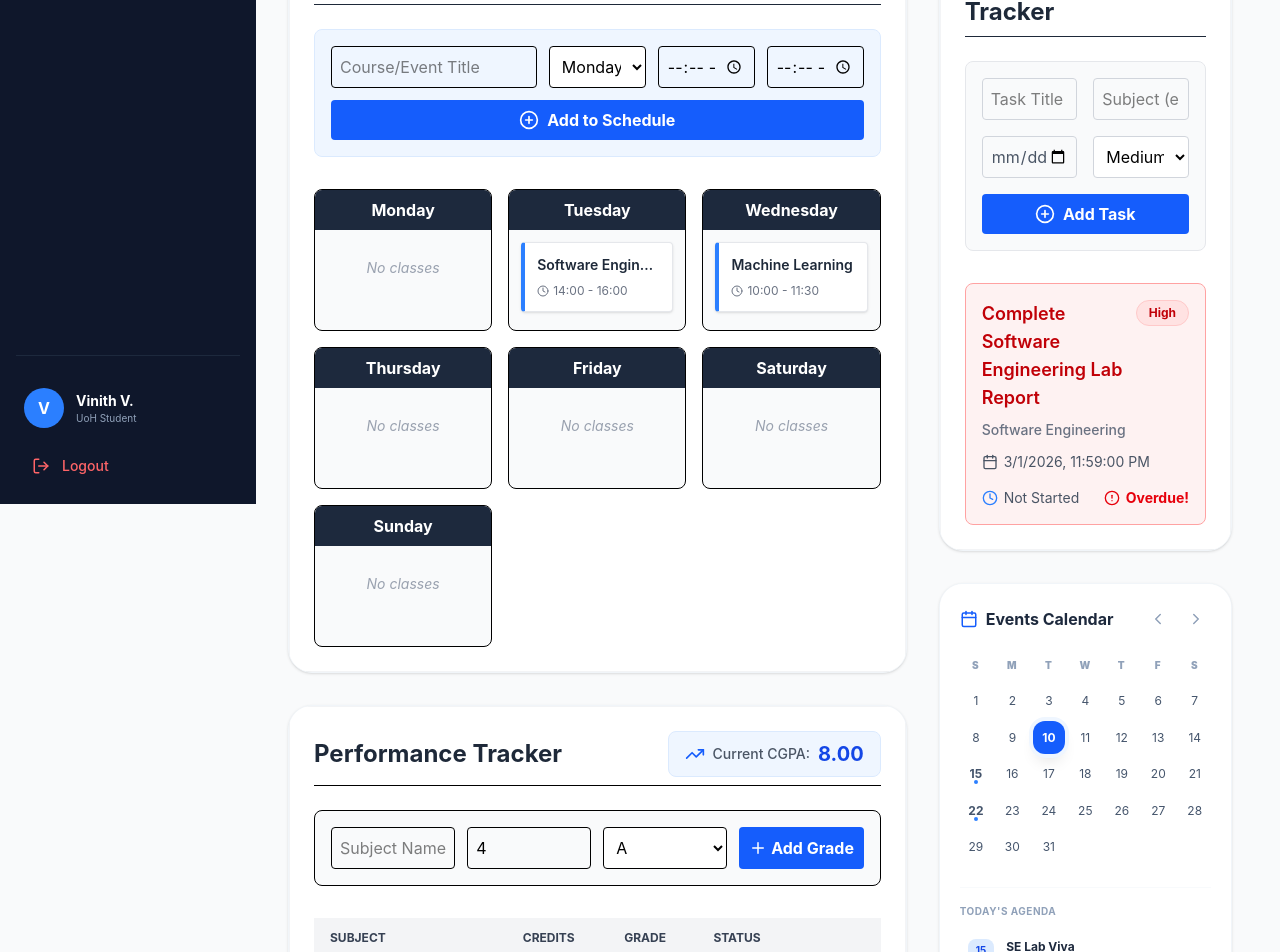
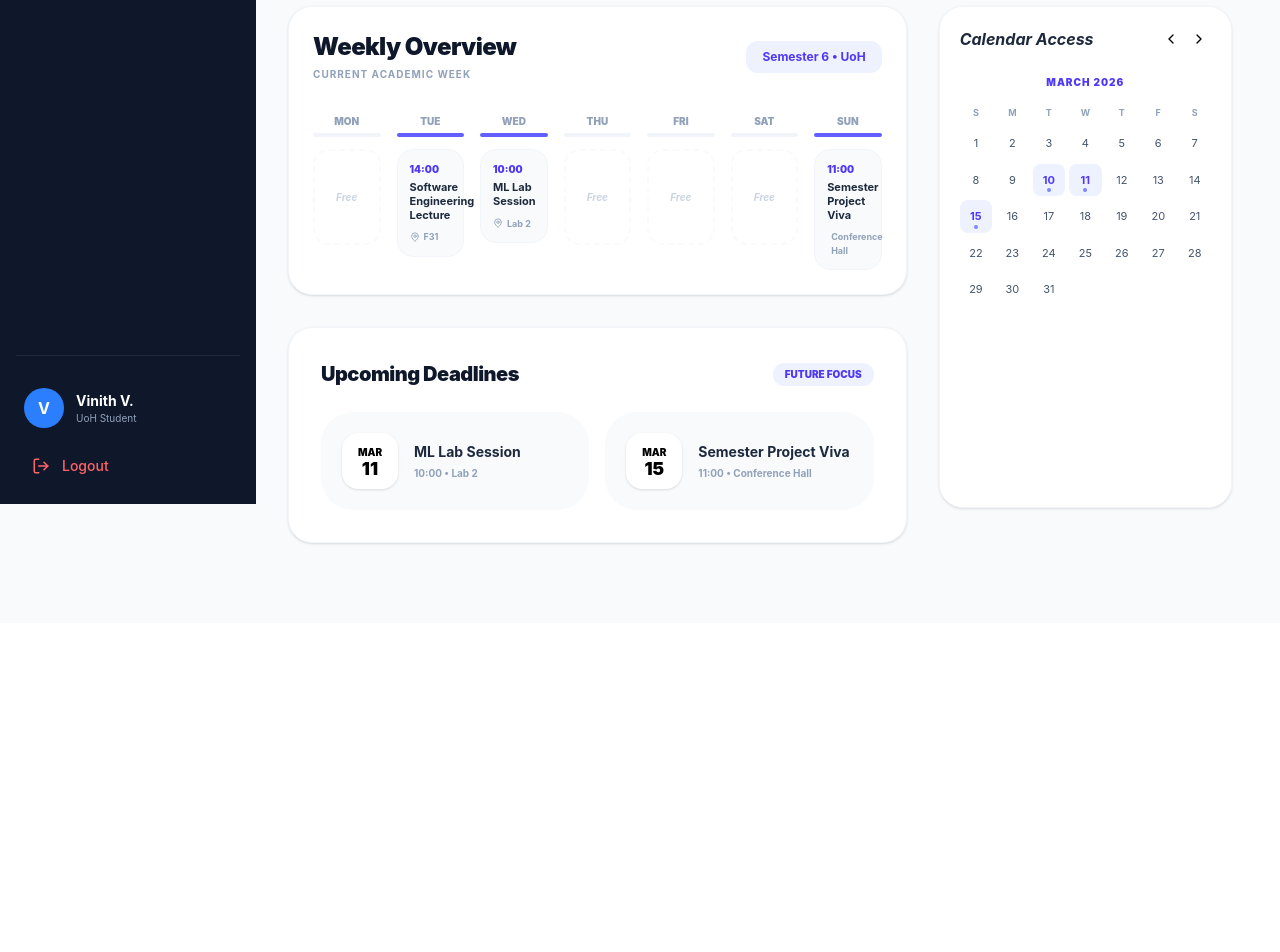
Before and after one commit to vaddepallyvinith/Software_Engineering, a React (Vite) app in the folder CampusKernal_SELab_Project/Code/Frontend/campus-kernel-client/: page / in a window 1280 px wide. Shown: the part 296-1248 px from the top of the page. After the commit the page ends 919 px from the top, so only its background shows below. Built offline with nearby package versions, Linux system fonts and the light colour scheme.

Commit message:
Sprints.pdf is added

```diff
--- a/CampusKernal_SELab_Project/Code/Frontend/campus-kernel-client/src/components/me-space/EventsCalendar.jsx
+++ b/CampusKernal_SELab_Project/Code/Frontend/campus-kernel-client/src/components/me-space/EventsCalendar.jsx
@@ -1,88 +1,88 @@
 import React, { useState } from 'react';
-import { ChevronLeft, ChevronRight, Calendar as CalIcon, MapPin, Clock } from 'lucide-react';
+import { ChevronLeft, ChevronRight, Plus, X, Trash2 } from 'lucide-react';
 
-export default function EventsCalendar() {
-  // Logic for the date grid
-  const [currentDay] = useState(10); // Simulating today is March 10th
-  const days = Array.from({ length: 31 }, (_, i) => i + 1);
+export default function EventsCalendar({ events, setEvents }) {
+  const [viewDate, setViewDate] = useState(new Date());
+  const [selectedDay, setSelectedDay] = useState(null);
+  const [isModalOpen, setIsModalOpen] = useState(false);
+  const [form, setForm] = useState({ title: '', time: '', room: '' });
 
-  // Prototype Events (Sub-Module 1.1)
-  const academicEvents = [
-    { id: 1, day: 15, title: 'SE Lab Viva', time: '14:00', room: 'Lab 4' },
-    { id: 2, day: 22, title: 'Unity March Meet', time: '09:00', room: 'Main Gate' },
-  ];
+  const daysInMonth = new Date(viewDate.getFullYear(), viewDate.getMonth() + 1, 0).getDate();
+  const firstDay = new Date(viewDate.getFullYear(), viewDate.getMonth(), 1).getDay();
+
+  const formatDateKey = (day) => {
+    const d = new Date(viewDate.getFullYear(), viewDate.getMonth(), day);
+    return d.toISOString().split('T')[0];
+  };
+
+  const handleSave = (e) => {
+    e.preventDefault();
+    const dateKey = formatDateKey(selectedDay);
+    setEvents([...events, { id: Date.now(), date: dateKey, ...form }]);
+    setIsModalOpen(false);
+    setForm({ title: '', time: '', room: '' });
+  };
 
   return (
-    <div className="p-5 bg-white h-full flex flex-col">
-      {/* 1. Header with Navigation */}
-      <div className="flex items-center justify-between mb-6">
-        <h3 className="font-bold text-slate-800 flex items-center gap-2">
-          <CalIcon size={18} className="text-blue-600" />
-          Events Calendar
-        </h3>
-        <div className="flex gap-2">
-          <button className="p-1.5 hover:bg-slate-100 rounded-lg text-slate-400 transition-all active:scale-95">
-            <ChevronLeft size={18} />
-          </button>
-          <button className="p-1.5 hover:bg-slate-100 rounded-lg text-slate-400 transition-all active:scale-95">
-            <ChevronRight size={18} />
-          </button>
+    <div className="p-5 relative min-h-[500px] flex flex-col bg-white">
+      <div className="flex justify-between items-center mb-6">
+        <h3 className="font-bold text-slate-800 italic">Calendar Access</h3>
+        <div className="flex gap-1">
+          <button onClick={() => setViewDate(new Date(viewDate.getFullYear(), viewDate.getMonth() - 1))} className="p-1 hover:bg-slate-100 rounded"><ChevronLeft size={16}/></button>
+          <button onClick={() => setViewDate(new Date(viewDate.getFullYear(), viewDate.getMonth() + 1))} className="p-1 hover:bg-slate-100 rounded"><ChevronRight size={16}/></button>
         </div>
       </div>
 
-      {/* 2. Days of the Week Header */}
-      <div className="grid grid-cols-7 gap-1 text-[10px] font-black text-slate-400 text-center uppercase tracking-widest mb-3">
-        <span>S</span><span>M</span><span>T</span><span>W</span><span>T</span><span>F</span><span>S</span>
+      <p className="text-center font-black text-indigo-600 text-[10px] uppercase mb-4 tracking-widest">
+        {viewDate.toLocaleString('default', { month: 'long' })} {viewDate.getFullYear()}
+      </p>
+
+      <div className="grid grid-cols-7 gap-1 text-[9px] font-bold text-slate-400 text-center mb-2 uppercase">
+        {['S','M','T','W','T','F','S'].map(d => <span key={d}>{d}</span>)}
       </div>
 
-      {/* 3. Modern Date Grid */}
-
-      <div className="grid grid-cols-7 gap-1 mb-6">
-        {days.map((d) => {
-          const isToday = d === currentDay;
-          const hasEvent = academicEvents.some(e => e.day === d);
-
+      <div className="grid grid-cols-7 gap-1">
+        {Array(firstDay).fill(0).map((_, i) => <div key={i} />)}
+        {Array.from({ length: daysInMonth }, (_, i) => i + 1).map(d => {
+          const key = formatDateKey(d);
+          const hasEvent = events.some(e => e.date === key);
           return (
-            <div
+            <button
               key={d}
-              className={`aspect-square flex flex-col items-center justify-center text-xs rounded-xl cursor-pointer transition-all relative
-                ${isToday ? 'bg-blue-600 text-white font-bold shadow-lg ring-4 ring-blue-50' : 'hover:bg-blue-50 text-slate-600'}
-                ${hasEvent && !isToday ? 'text-blue-600 font-bold' : ''}
-              `}
+              onClick={() => { setSelectedDay(d); setIsModalOpen(true); }}
+              className={`aspect-square text-[11px] rounded-lg flex items-center justify-center relative transition-all ${hasEvent ? 'bg-indigo-50 text-indigo-600 font-bold' : 'hover:bg-slate-50 text-slate-600'}`}
             >
               {d}
-              {hasEvent && (
-                <div className={`w-1 h-1 rounded-full absolute bottom-1.5 ${isToday ? 'bg-white' : 'bg-blue-500'}`}></div>
-              )}
-            </div>
+              {hasEvent && <span className="absolute bottom-1 w-1 h-1 bg-indigo-400 rounded-full"></span>}
+            </button>
           );
         })}
       </div>
 
-      {/* 4. Upcoming Agenda Section */}
-      <div className="mt-auto pt-4 border-t border-slate-50">
-        <p className="text-[10px] font-bold text-slate-400 uppercase tracking-wider mb-3">Today's Agenda</p>
-        <div className="space-y-3">
-          {academicEvents.filter(e => e.day >= currentDay).slice(0, 2).map(event => (
-            <div key={event.id} className="group cursor-pointer p-2 rounded-xl hover:bg-slate-50 transition-colors">
-              <div className="flex items-start gap-3">
-                <div className="bg-blue-100 text-blue-700 text-[10px] font-bold px-2 py-1 rounded-lg">
-                  {event.day}
-                </div>
-                <div className="flex-1">
-                  <p className="text-xs font-bold text-slate-800 group-hover:text-blue-600 transition-colors">
-                    {event.title}
-                  </p>
-                  <div className="flex items-center gap-3 mt-1 text-[10px] text-slate-400 font-medium">
-                    <span className="flex items-center gap-1"><Clock size={10} /> {event.time}</span>
-                    <span className="flex items-center gap-1"><MapPin size={10} /> {event.room}</span>
-                  </div>
-                </div>
-              </div>
+      {isModalOpen && (
+        <div className="absolute inset-0 bg-white/98 z-20 p-6 flex flex-col animate-in slide-in-from-right-4 duration-300">
+          <div className="flex justify-between items-center mb-6">
+            <h4 className="text-xs font-black uppercase text-slate-400">Manage: {selectedDay} {viewDate.toLocaleString('default', { month: 'short' })}</h4>
+            <button onClick={() => setIsModalOpen(false)}><X size={18} /></button>
+          </div>
+          <form onSubmit={handleSave} className="space-y-3 mb-6">
+            <input type="text" placeholder="Event Title" required value={form.title} onChange={e => setForm({...form, title: e.target.value})} className="w-full p-2.5 bg-slate-50 rounded-xl text-xs outline-none focus:ring-1 ring-indigo-500" />
+            <div className="flex gap-2">
+              <input type="time" required value={form.time} onChange={e => setForm({...form, time: e.target.value})} className="flex-1 p-2.5 bg-slate-50 rounded-xl text-xs" />
+              <input type="text" placeholder="Room" value={form.room} onChange={e => setForm({...form, room: e.target.value})} className="flex-1 p-2.5 bg-slate-50 rounded-xl text-xs" />
             </div>
-          ))}
+            <button type="submit" className="w-full py-3 bg-indigo-600 text-white rounded-xl text-xs font-bold shadow-lg shadow-indigo-100">Add Academic Event</button>
+          </form>
+          <div className="flex-1 overflow-y-auto space-y-2">
+             {events.filter(e => e.date === formatDateKey(selectedDay)).map(e => (
+               <div key={e.id} className="p-3 bg-slate-50 rounded-xl flex justify-between items-center">
+                  <div className="text-[11px] font-bold text-slate-800">{e.title} <span className="block text-[9px] text-slate-400 font-medium">{e.time}</span></div>
+                  <button onClick={() => setEvents(events.filter(ev => ev.id !== e.id))} className="text-slate-300 hover:text-red-500"><Trash2 size={14}/></button>
+               </div>
+             ))}
+          </div>
         </div>
-      </div>
+      )}
     </div>
   );
 }
--- a/CampusKernal_SELab_Project/Code/Frontend/campus-kernel-client/src/components/me-space/Timetable.jsx
+++ b/CampusKernal_SELab_Project/Code/Frontend/campus-kernel-client/src/components/me-space/Timetable.jsx
@@ -1,107 +1,67 @@
-import { useState } from 'react';
-import { Clock, BookOpen, PlusCircle, AlertTriangle } from 'lucide-react';
+import React from 'react';
+import { Clock, BookOpen, MapPin } from 'lucide-react';
 
-export default function Timetable() {
-  const daysOfWeek = ['Monday', 'Tuesday', 'Wednesday', 'Thursday', 'Friday', 'Saturday','Sunday'];
+export default function Timetable({ academicEvents = [] }) {
+  const daysOfWeek = ['Monday', 'Tuesday', 'Wednesday', 'Thursday', 'Friday', 'Saturday', 'Sunday'];
 
-  // Dummy data for the initial schedule
-  const [events, setEvents] = useState([
-    { id: 1, title: 'Software Engineering Lab', day: 'Tuesday', startTime: '14:00', endTime: '16:00', type: 'Lab' },
-    { id: 2, title: 'Machine Learning', day: 'Wednesday', startTime: '10:00', endTime: '11:30', type: 'Lecture' }
-  ]);
-
-  const [title, setTitle] = useState('');
-  const [day, setDay] = useState('Monday');
-  const [startTime, setStartTime] = useState('');
-  const [endTime, setEndTime] = useState('');
-  const [type, setType] = useState('Lecture');
-  const [conflictError, setConflictError] = useState('');
-
-  // Function to simulate checking for overlapping classes (Constraint)
-  const checkConflict = (newDay, newStart, newEnd) => {
-    return events.some(event => {
-      if (event.day !== newDay) return false;
-      // Simple string comparison for times works with 24h format (e.g., "14:00" > "10:00")
-      return (newStart >= event.startTime && newStart < event.endTime) ||
-             (newEnd > event.startTime && newEnd <= event.endTime) ||
-             (newStart <= event.startTime && newEnd >= event.endTime);
+  // Helper to get the current week's dates
+  const getWeekDates = () => {
+    const now = new Date();
+    const startOfWeek = now.getDate() - now.getDay() + 1;
+    return daysOfWeek.map((day, index) => {
+      const date = new Date(now.setDate(startOfWeek + index));
+      return { day, dateKey: date.toISOString().split('T')[0] };
     });
   };
 
-  const handleAddEvent = (e) => {
-    e.preventDefault();
-    setConflictError('');
-
-    if (checkConflict(day, startTime, endTime)) {
-      setConflictError('Schedule Conflict! You already have a class during this time.');
-      return;
-    }
-
-    const newEvent = {
-      id: Date.now(),
-      title, day, startTime, endTime, type
-    };
-
-    setEvents([...events, newEvent]);
-    setTitle(''); setStartTime(''); setEndTime('');
-  };
+  const weekDays = getWeekDates();
 
   return (
-    <div className="bg-white p-6 rounded-xl shadow-sm border border-gray-100">
-      <h2 className="text-2xl font-bold text-gray-800 mb-6 border-b pb-2">Dynamic Timetable</h2>
+    <div className="p-6 bg-white rounded-3xl">
+      <div className="flex items-center justify-between mb-8">
+        <div>
+          <h2 className="text-2xl font-black text-slate-900 tracking-tight">Weekly Overview</h2>
+          <p className="text-slate-400 text-[10px] font-bold uppercase tracking-widest mt-1">Current Academic Week</p>
+        </div>
+        <div className="bg-indigo-50 text-indigo-600 px-4 py-2 rounded-xl text-xs font-bold">
+          Semester 6 • UoH
+        </div>
+      </div>
 
-      {/* SCHEDULE FORM */}
-      <form onSubmit={handleAddEvent} className="mb-8 bg-blue-50 p-4 rounded-lg border border-blue-100">
-        <div className="grid grid-cols-1 md:grid-cols-5 gap-3 mb-3">
-          <input
-            type="text" placeholder="Course/Event Title" required
-            value={title} onChange={(e) => setTitle(e.target.value)}
-            className="md:col-span-2 p-2 border rounded focus:ring-2 focus:ring-blue-500"
-          />
-          <select value={day} onChange={(e) => setDay(e.target.value)} className="p-2 border rounded focus:ring-2 focus:ring-blue-500 bg-white">
-            {daysOfWeek.map(d => <option key={d} value={d}>{d}</option>)}
-          </select>
-          <input
-            type="time" required value={startTime} onChange={(e) => setStartTime(e.target.value)}
-            className="p-2 border rounded focus:ring-2 focus:ring-blue-500"
-          />
-          <input
-            type="time" required value={endTime} onChange={(e) => setEndTime(e.target.value)}
-            className="p-2 border rounded focus:ring-2 focus:ring-blue-500"
-          />
-        </div>
-
-        {/* Conflict Error Message */}
-        {conflictError && (
-          <div className="flex items-center gap-2 text-red-600 mb-3 text-sm font-bold">
-            <AlertTriangle size={16} /> {conflictError}
-          </div>
-        )}
-
-        <button type="submit" className="w-full bg-blue-600 hover:bg-blue-700 text-white font-bold py-2 px-4 rounded flex items-center justify-center gap-2 transition-colors">
-          <PlusCircle size={20} /> Add to Schedule
-        </button>
-      </form>
-
-      {/* WEEKLY VIEW GRID */}
-
-      <div className="grid grid-cols-1 md:grid-cols-2 lg:grid-cols-3 gap-4">
-        {daysOfWeek.map(d => {
-          const dayEvents = events.filter(e => e.day === d).sort((a, b) => a.startTime.localeCompare(b.startTime));
+      {/* HORIZONTAL WEEKLY SCROLL */}
+      <div className="grid grid-cols-1 md:grid-cols-7 gap-4">
+        {weekDays.map(({ day, dateKey }) => {
+          // Filter events passed from the Calendar/Parent that match this date
+          const dayEvents = academicEvents
+            .filter(e => e.date === dateKey)
+            .sort((a, b) => a.time.localeCompare(b.time));
 
           return (
-            <div key={d} className="border rounded-lg overflow-hidden bg-gray-50">
-              <div className="bg-slate-800 text-white text-center py-2 font-bold">{d}</div>
-              <div className="p-3 flex flex-col gap-2 min-h-[100px]">
+            <div key={day} className="flex flex-col gap-3">
+              <div className="text-center">
+                <p className="text-[10px] font-black text-slate-400 uppercase mb-1">{day.slice(0, 3)}</p>
+                <div className="h-1 w-full bg-slate-100 rounded-full overflow-hidden">
+                  {dayEvents.length > 0 && <div className="h-full bg-indigo-500 w-full"></div>}
+                </div>
+              </div>
+
+              <div className="space-y-3">
                 {dayEvents.length === 0 ? (
-                  <p className="text-gray-400 text-sm text-center italic mt-4">No classes</p>
+                  <div className="h-24 border-2 border-dashed border-slate-50 rounded-2xl flex items-center justify-center">
+                    <span className="text-[10px] text-slate-300 italic font-bold">Free</span>
+                  </div>
                 ) : (
                   dayEvents.map(event => (
-                    <div key={event.id} className="bg-white p-3 rounded border border-gray-200 shadow-sm border-l-4 border-l-blue-500">
-                      <p className="font-semibold text-gray-800 text-sm truncate" title={event.title}>{event.title}</p>
-                      <div className="flex items-center gap-1 text-xs text-gray-500 mt-2">
-                        <Clock size={12} /> {event.startTime} - {event.endTime}
-                      </div>
+                    <div key={event.id} className="bg-slate-50 p-3 rounded-2xl border border-slate-100 hover:border-indigo-200 transition-all group">
+                      <p className="text-[10px] font-black text-indigo-600 mb-1">{event.time}</p>
+                      <p className="text-[11px] font-bold text-slate-800 leading-tight mb-2 group-hover:text-indigo-600">
+                        {event.title}
+                      </p>
+                      {event.room && (
+                        <div className="flex items-center gap-1 text-[9px] text-slate-400 font-bold">
+                          <MapPin size={10} /> {event.room}
+                        </div>
+                      )}
                     </div>
                   ))
                 )}
--- a/CampusKernal_SELab_Project/Code/Frontend/campus-kernel-client/src/pages/MeSpace.jsx
+++ b/CampusKernal_SELab_Project/Code/Frontend/campus-kernel-client/src/pages/MeSpace.jsx
@@ -1,4 +1,5 @@
 import { useState } from 'react';
+import { Calendar as CalIcon, BarChart3, ListTodo, GraduationCap, Clock } from 'lucide-react';
 import TaskList from '../components/me-space/TaskList';
 import Timetable from '../components/me-space/Timetable';
 import PerformanceTracker from '../components/me-space/PerformanceTracker';
@@ -6,17 +7,14 @@ import StatsOverview from '../components/me-space/StatsOverview';
 import EventsCalendar from '../components/me-space/EventsCalendar';
 
 export default function MeSpace() {
-  // Shared state for the prototype logic
-  const [tasks] = useState([
-    { id: 1, title: 'SE Lab Report', deadline: '2026-03-01', status: 'Not Started' },
-    { id: 2, title: 'ML Assignment', deadline: '2026-03-15', status: 'In Progress' },
-    { id: 3, title: 'DBMS Schema', deadline: '2026-03-09', status: 'Completed' }
+  const [activeTab, setActiveTab] = useState('events');
+
+  // SHARED STATE: The source of truth for the entire workspace
+  const [academicEvents, setAcademicEvents] = useState([
+    { id: 1, date: '2026-03-10', title: 'Software Engineering Lecture', time: '14:00', room: 'F31' },
+    { id: 2, date: '2026-03-11', title: 'ML Lab Session', time: '10:00', room: 'Lab 2' },
+    { id: 3, date: '2026-03-15', title: 'Semester Project Viva', time: '11:00', room: 'Conference Hall' }
   ]);
-
-  // Constraint Logic: Calculate overdue tasks for the Stats cards
-  const overdueCount = tasks.filter(t =>
-    new Date(t.deadline) < new Date() && t.status !== 'Completed'
-  ).length;
 
   return (
     <div className="space-y-6 pb-12 pr-4 animate-in fade-in duration-500">
@@ -28,52 +26,76 @@ export default function MeSpace() {
           <p className="text-slate-500 font-medium text-sm">Welcome back, Vinith. Here is your Semester 6 overview.</p>
         </div>
         <div className="flex items-center gap-3 bg-white px-5 py-2.5 rounded-2xl shadow-sm border border-slate-100 text-xs font-bold text-slate-600">
-           <span className="relative flex h-2 w-2">
-             <span className="animate-ping absolute inline-flex h-full w-full rounded-full bg-green-400 opacity-75"></span>
-             <span className="relative inline-flex rounded-full h-2 w-2 bg-green-500"></span>
-           </span>
+           <GraduationCap className="text-indigo-600" size={16} />
            University of Hyderabad • B.Tech CSE
         </div>
       </header>
 
-      {/* 2. STATS OVERVIEW (Top Row) */}
-      <StatsOverview
-        taskCount={tasks.length}
-        overdueCount={overdueCount}
-        cgpa="8.42"
-      />
+      {/* 2. STATS OVERVIEW */}
+      <StatsOverview taskCount={academicEvents.length} overdueCount="2" cgpa="8.42" />
 
-      {/* 3. MAIN DASHBOARD GRID (4 Blocks) */}
+      {/* 3. TAB NAVIGATION */}
+      <div className="flex p-1 bg-slate-100 rounded-2xl w-fit">
+        <button onClick={() => setActiveTab('events')} className={`flex items-center gap-2 px-6 py-2.5 rounded-xl text-xs font-bold transition-all ${activeTab === 'events' ? 'bg-white text-indigo-600 shadow-sm' : 'text-slate-500 hover:text-slate-700'}`}>
+          <CalIcon size={16} /> Events & Timetable
+        </button>
+        <button onClick={() => setActiveTab('performance')} className={`flex items-center gap-2 px-6 py-2.5 rounded-xl text-xs font-bold transition-all ${activeTab === 'performance' ? 'bg-white text-indigo-600 shadow-sm' : 'text-slate-500 hover:text-slate-700'}`}>
+          <BarChart3 size={16} /> Performance
+        </button>
+        <button onClick={() => setActiveTab('tasks')} className={`flex items-center gap-2 px-6 py-2.5 rounded-xl text-xs font-bold transition-all ${activeTab === 'tasks' ? 'bg-white text-indigo-600 shadow-sm' : 'text-slate-500 hover:text-slate-700'}`}>
+          <ListTodo size={16} /> Tasks
+        </button>
+      </div>
+
+      {/* 4. MAIN CONTENT GRID */}
       <div className="grid grid-cols-1 lg:grid-cols-12 gap-8">
 
         {/* --- LEFT COLUMN (8 Units) --- */}
         <div className="lg:col-span-8 space-y-8">
+          {activeTab === 'events' && (
+            <div className="space-y-8 animate-in fade-in slide-in-from-bottom-4 duration-500">
 
-          {/* BLOCK 1: TIMETABLE MANAGER (Sub-Module 1.1) */}
-          <section className="bg-white rounded-3xl shadow-sm border border-slate-100 overflow-hidden hover:shadow-md transition-shadow">
-            <Timetable />
-          </section>
+              {/* BLOCK 1: WEEKLY STREAM (Timetable) */}
+              <section className="bg-white rounded-3xl shadow-sm border border-slate-100 overflow-hidden">
+                <Timetable academicEvents={academicEvents} />
+              </section>
 
-          {/* BLOCK 4: PERFORMANCE TRACKER (Sub-Module 1.3) */}
-          <section className="bg-white rounded-3xl shadow-sm border border-slate-100 overflow-hidden hover:shadow-md transition-shadow">
-            <PerformanceTracker />
-          </section>
+              {/* BLOCK 2: UPCOMING EVENTS FEED */}
+              <section className="bg-white rounded-3xl shadow-sm border border-slate-100 p-8">
+                <div className="flex items-center justify-between mb-6">
+                  <h2 className="text-xl font-black text-slate-900 tracking-tight">Upcoming Deadlines</h2>
+                  <span className="text-[10px] font-black bg-indigo-50 text-indigo-600 px-3 py-1 rounded-full uppercase">Future Focus</span>
+                </div>
+                <div className="grid grid-cols-1 md:grid-cols-2 gap-4">
+                  {academicEvents
+                    .filter(e => new Date(e.date) > new Date())
+                    .sort((a, b) => new Date(a.date) - new Date(b.date))
+                    .map(event => (
+                      <div key={event.id} className="group p-5 bg-slate-50 border border-transparent hover:border-indigo-200 rounded-[2rem] transition-all flex items-center gap-4">
+                        <div className="flex flex-col items-center justify-center bg-white h-14 w-14 rounded-2xl shadow-sm group-hover:bg-indigo-600 group-hover:text-white transition-colors">
+                          <span className="text-[10px] font-black uppercase">{new Date(event.date).toLocaleString('default', { month: 'short' })}</span>
+                          <span className="text-lg font-black leading-none">{new Date(event.date).getDate()}</span>
+                        </div>
+                        <div className="flex-1">
+                          <h4 className="text-sm font-bold text-slate-800">{event.title}</h4>
+                          <p className="text-[10px] text-slate-400 font-bold mt-1">{event.time} • {event.room}</p>
+                        </div>
+                      </div>
+                    ))}
+                </div>
+              </section>
+            </div>
+          )}
 
+          {activeTab === 'performance' && <PerformanceTracker />}
+          {activeTab === 'tasks' && <TaskList />}
         </div>
 
         {/* --- RIGHT COLUMN (4 Units) --- */}
-        <div className="lg:col-span-4 space-y-8">
-
-          {/* BLOCK 3: TO-DO LIST / TASK TRACKER (Sub-Module 1.2) */}
-          <section className="bg-white rounded-3xl shadow-sm border border-slate-100 overflow-hidden hover:shadow-md transition-shadow">
-            <TaskList />
+        <div className="lg:col-span-4">
+          <section className="bg-white rounded-3xl shadow-sm border border-slate-100 overflow-hidden sticky top-6">
+            <EventsCalendar events={academicEvents} setEvents={setAcademicEvents} />
           </section>
-
-          {/* BLOCK 2: EVENTS CALENDAR (Google-like Mini Calendar) */}
-          <section className="bg-white rounded-3xl shadow-sm border border-slate-100 overflow-hidden hover:shadow-md transition-shadow">
-            <EventsCalendar />
-          </section>
-
         </div>
 
       </div>
```
Also changed, not shown: 1 other file (tests, documents, lock files or other folders).
